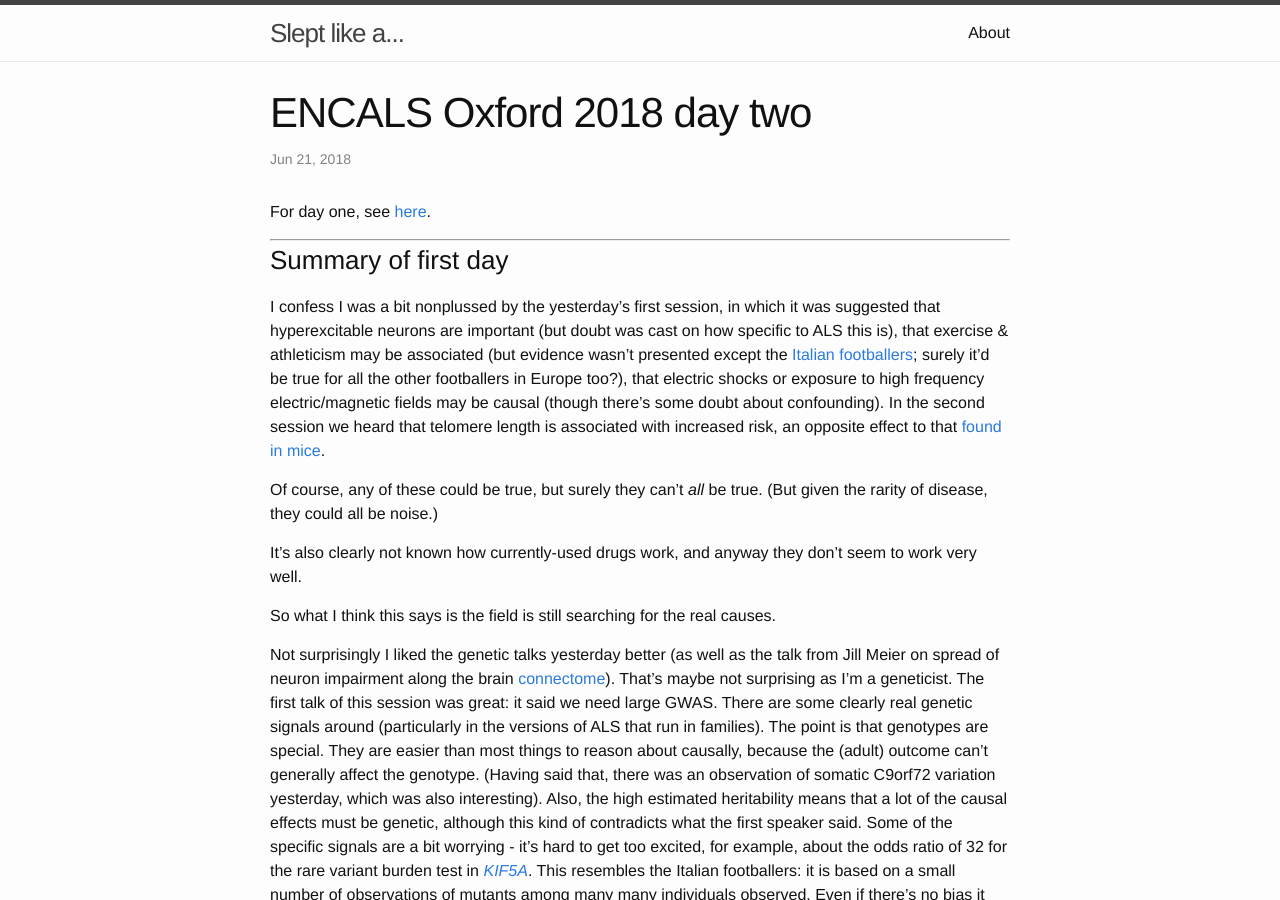
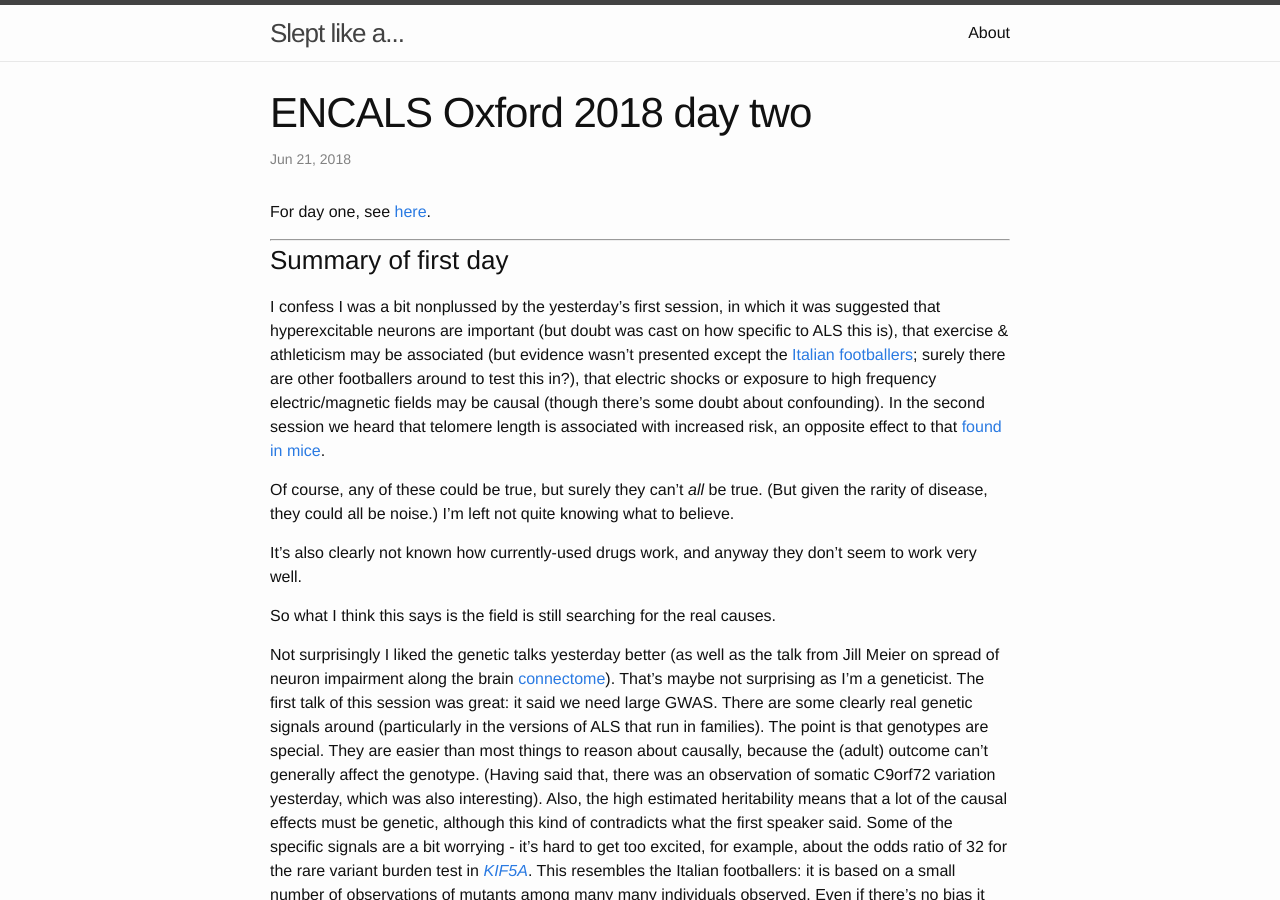
Before and after one commit to gavinband/gavinband.github.io, a Jekyll site: the page built from _posts/2018-06-21-ENCALS-Day-two-report.md, in a window 1280 px wide and 900 px high. Built offline with Jekyll 4.4.1, drawn with Linux system fonts in a browser that asks for light colours.

Commit message:
Minor tweaks

```diff
--- a/_posts/2018-06-21-ENCALS-Day-two-report.md
+++ b/_posts/2018-06-21-ENCALS-Day-two-report.md
@@ -11,9 +11,9 @@ For day one, see [here]({{ site.baseurl }}{% post_url 2018-06-20-ENCALS-Day-one-
 
 ### Summary of first day
 
-I confess I was a bit nonplussed by the yesterday's first session, in which it was suggested that hyperexcitable neurons are important (but doubt was cast on how specific to ALS this is), that exercise & athleticism may be associated (but evidence wasn't presented except the [Italian footballers](https://www.ncbi.nlm.nih.gov/pubmed/19267274); surely it'd be true for all the other footballers in Europe too?), that electric shocks or exposure to high frequency electric/magnetic fields may be causal (though there's some doubt about confounding).  In the second session we heard that telomere length is associated with increased risk, an opposite effect to that [found in mice](https://www.ncbi.nlm.nih.gov/pmc/articles/PMC4789589/).
+I confess I was a bit nonplussed by the yesterday's first session, in which it was suggested that hyperexcitable neurons are important (but doubt was cast on how specific to ALS this is), that exercise & athleticism may be associated (but evidence wasn't presented except the [Italian footballers](https://www.ncbi.nlm.nih.gov/pubmed/19267274); surely there are other footballers around to test this in?), that electric shocks or exposure to high frequency electric/magnetic fields may be causal (though there's some doubt about confounding).  In the second session we heard that telomere length is associated with increased risk, an opposite effect to that [found in mice](https://www.ncbi.nlm.nih.gov/pmc/articles/PMC4789589/).
 
-Of course, any of these could be true, but surely they can't *all* be true.  (But given the rarity of disease, they could all be noise.)
+Of course, any of these could be true, but surely they can't *all* be true.  (But given the rarity of disease, they could all be noise.)  I'm left not quite knowing what to believe.
 
 It's also clearly not known how currently-used drugs work, and anyway they don't seem to work very well.
 
```
